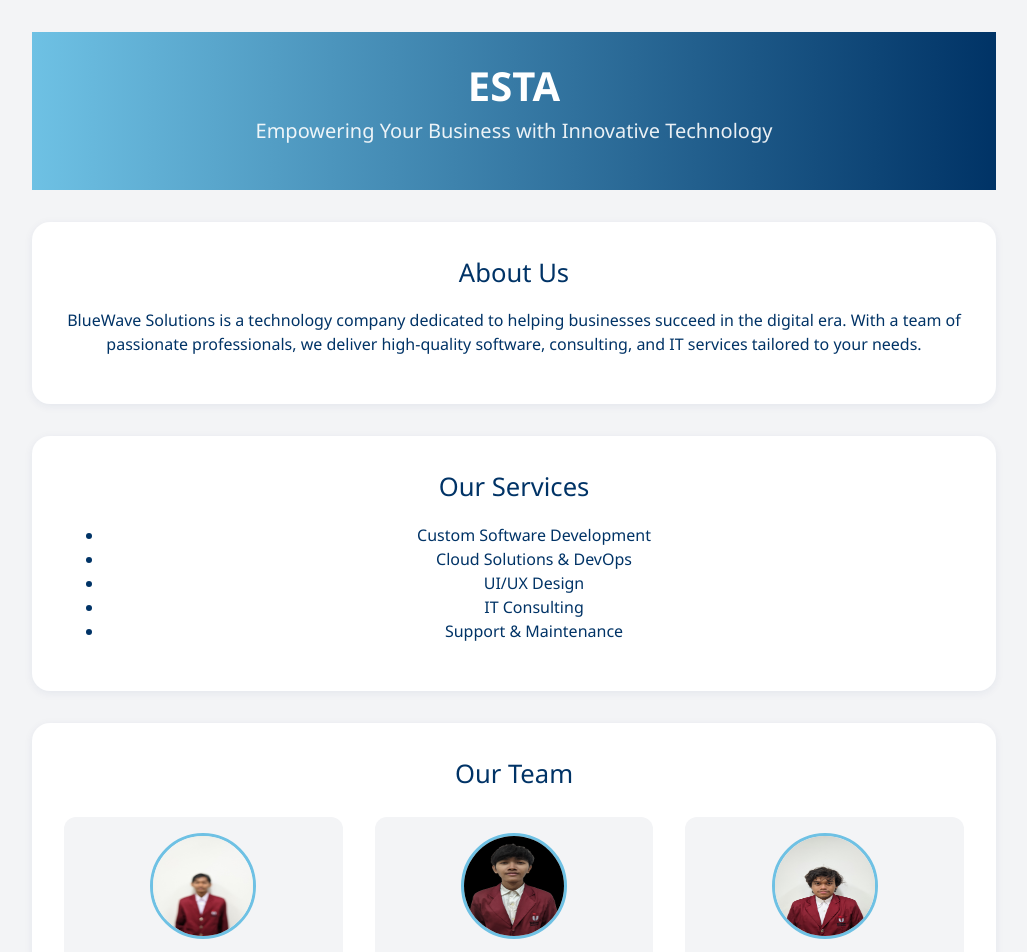
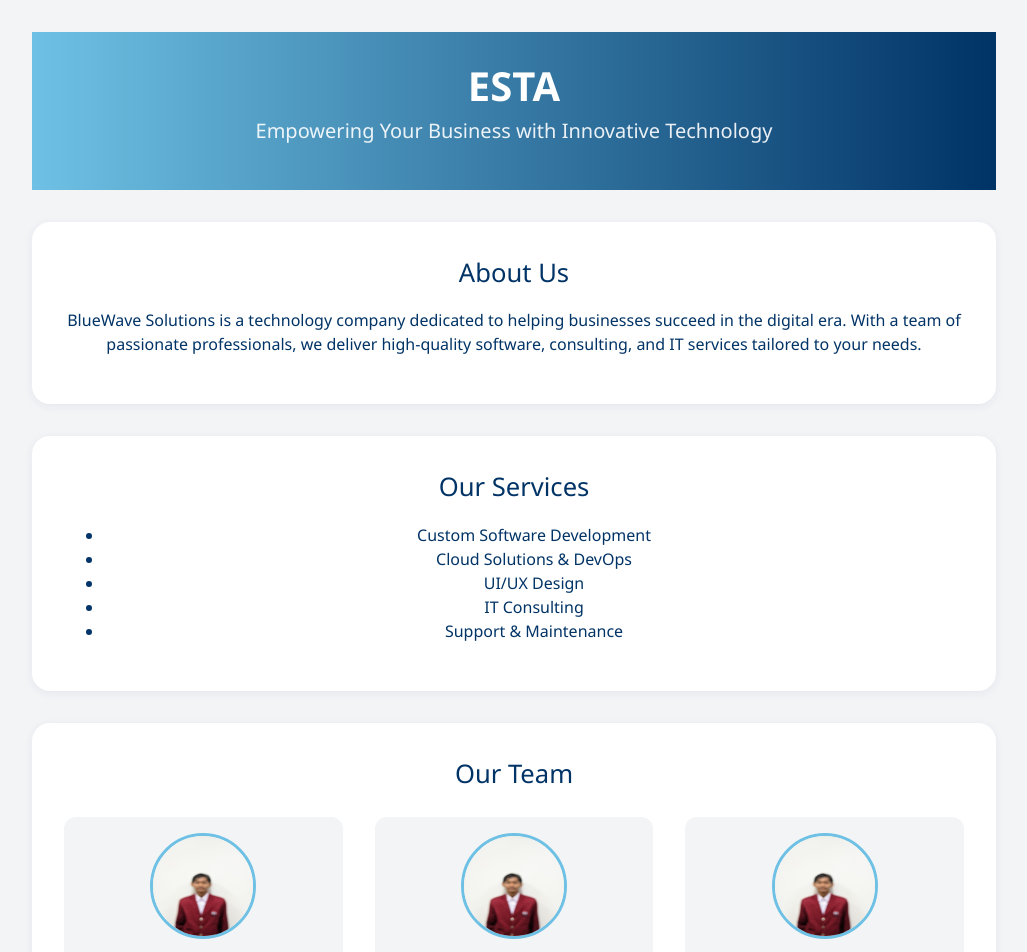
Before and after one commit to Dofly2003/Companny_Profile-Esta, a React (Vite) app: page / in a window 1280 px wide. Shown: the top 952 px of the page, without its empty margins (126-1153 px from the left). Built offline with nearby package versions, Linux system fonts and the light colour scheme.

Commit message:
tambahan banyak

```diff
--- a/src/App.jsx
+++ b/src/App.jsx
@@ -49,17 +49,17 @@ function App() {
           <div className="section-title">Our Team</div>
           <div className="team">
             <div className="team-member">
-              <img src={dProfile} style={{ width: 100, height: 100, borderRadius: '50%' }} alt="CEO"  />
+              <img src="/assets/profile/d.jpg" style={{ width: 100, height: 100, borderRadius: '50%' }} alt="CEO"  />
               <div><strong>Ananda Dony Setiawan</strong></div>
               <div>Chief Technology Officer</div>
             </div>
             <div className="team-member">
-              <img src={hProfile} style={{ width: 100, height: 100, borderRadius: '50%' }} alt="CTO"  />
+              <img src="/assets/profile/d.jpg" style={{ width: 100, height: 100, borderRadius: '50%' }} alt="CTO"  />
               <div><strong>Haykal Azrel</strong></div>
               <div>Chief Executive Officer</div>
             </div>
             <div className="team-member">
-              <img src={rProfile} style={{ width: 100, height: 100, borderRadius: '50%' }} alt="Lead  UI/UX" />
+              <img src="/assets/profile/d.jpg" style={{ width: 100, height: 100, borderRadius: '50%' }} alt="Lead  UI/UX" />
               <div><strong>Rizal Firmansyah</strong></div>
               <div>Chief Marketing Officer</div>
             </div>
```
